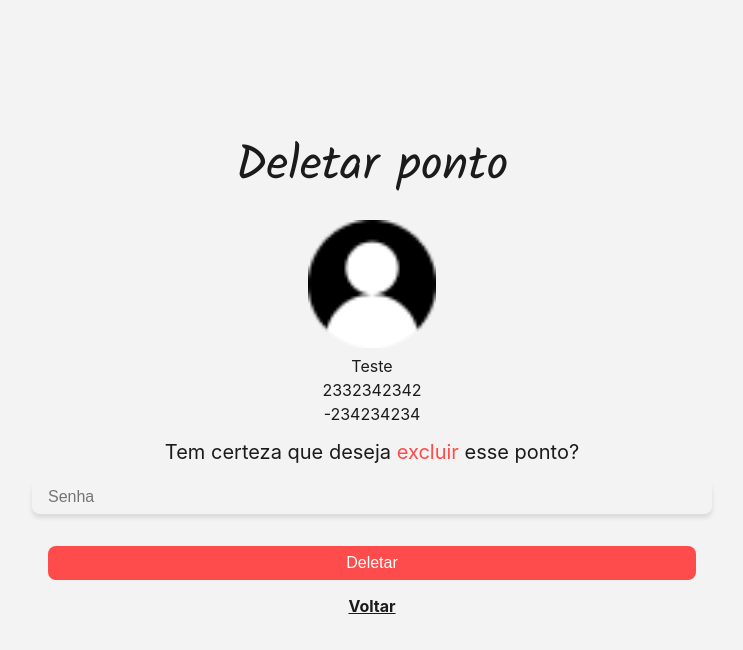
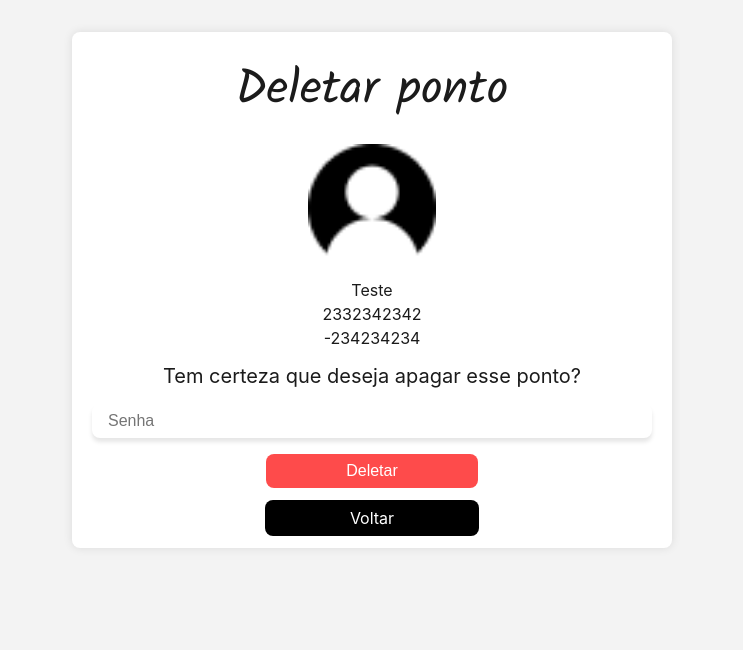
Before and after one commit to reciclae/reciclae-frontend, a React (Create React App) app: page /point/delete in a window 1280 px wide. Shown: the top 650 px of the page, without its empty margins (268-1011 px from the left). Built offline with nearby package versions, Linux system fonts and the light colour scheme.

Commit message:
Update DelePoint Style

```diff
--- a/src/pages/DeletePoint/index.tsx
+++ b/src/pages/DeletePoint/index.tsx
@@ -41,7 +41,7 @@ export function DeletePoint() {
         <Text>{point.longitude}</Text>
       </UserContainer>
       <Paragraph>
-        Tem certeza que deseja <span style={{color: "var(--cancel)"}}>excluir</span> esse ponto?
+        Tem certeza que deseja apagar esse ponto?
       </Paragraph>
       <Form>
         <Input
@@ -51,7 +51,7 @@ export function DeletePoint() {
           placeholder="Senha"
         />
         <Button onClick={handleSubmit}>Deletar</Button>
-      </Form>
+      </Form><br />
       <Link to="/user">Voltar</Link>
     </Container>
   )
--- a/src/pages/DeletePoint/style.ts
+++ b/src/pages/DeletePoint/style.ts
@@ -2,9 +2,13 @@ import styled from "styled-components";
 import { Link as RouterLink } from "react-router-dom";
 
 export const Container = styled.div`
-  max-width: 680px;
-  margin: 8rem auto;
+  max-width: 600px;
+  margin: 2rem auto;
   text-align: center;
+  padding: 20px;
+  background-color: #fff;
+  border-radius: 8px;
+  box-shadow: 0 0 10px rgba(0, 0, 0, 0.1);
 `;
 
 export const Title = styled.h1`
@@ -43,15 +47,19 @@ export const Input = styled.input`
 `;
 
 export const Button = styled.button`
-  padding: .5em 1em;
+  padding: .5em 5em;
   border-radius: .5em;
-  margin: 1rem;
+  margin: 0 auto;
   color: var(--bright);
   background-color: var(--cancel);
   cursor: pointer;
 `;
 
 export const Link = styled(RouterLink)`
-  font-weight: bold;
-  text-decoration: underline;
+  padding: .5em 5.3em;
+  border-radius: .5em;
+  margin: 0 auto;
+  color: var(--bright);
+  background-color: #000000;
+  cursor: pointer;
 `;
--- a/src/pages/DeleteUser/style.ts
+++ b/src/pages/DeleteUser/style.ts
@@ -56,10 +56,10 @@ export const Button = styled.button`
 `;
 
 export const Link = styled(RouterLink)`
-padding: .5em 5em;
-border-radius: .5em;
-margin: 0 auto;
-color: var(--bright);
-background-color: #000000;
-cursor: pointer;
+  padding: .5em 5.3em;
+  border-radius: .5em;
+  margin: 0 auto;
+  color: var(--bright);
+  background-color: #000000;
+  cursor: pointer;
 `;
```
